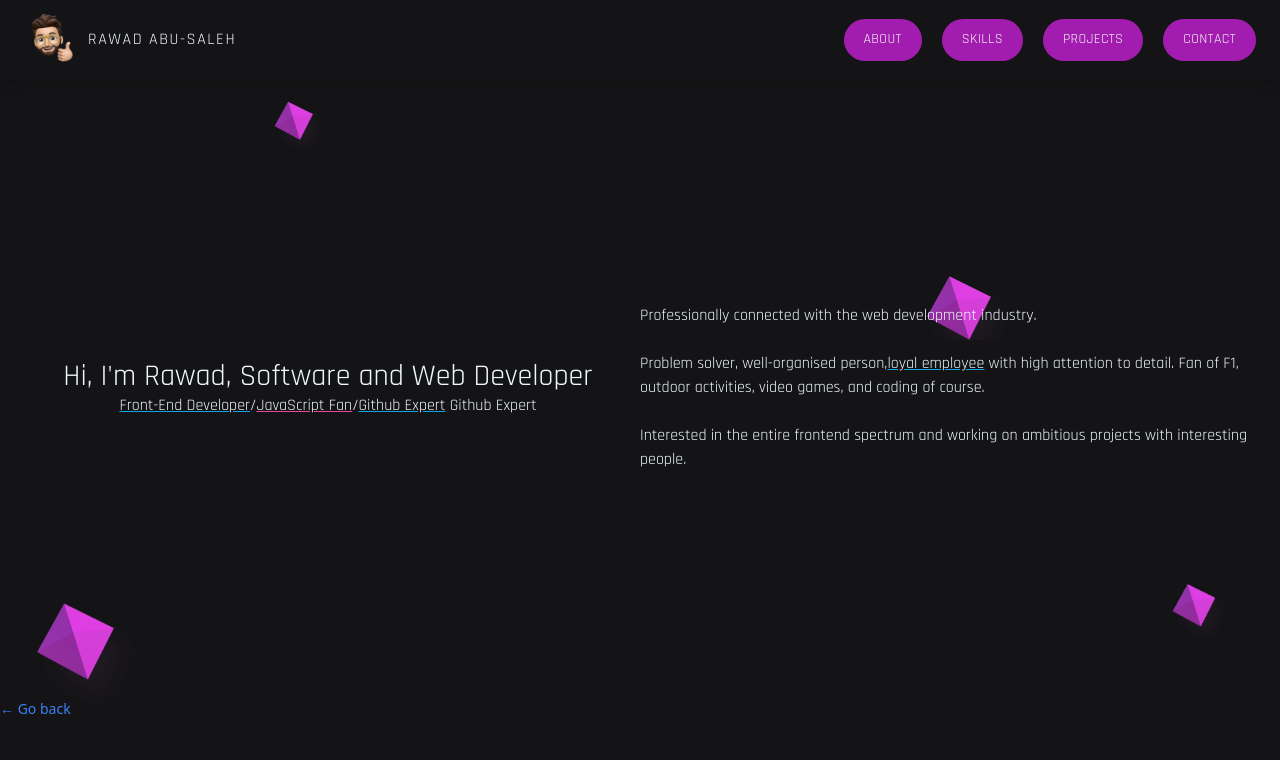
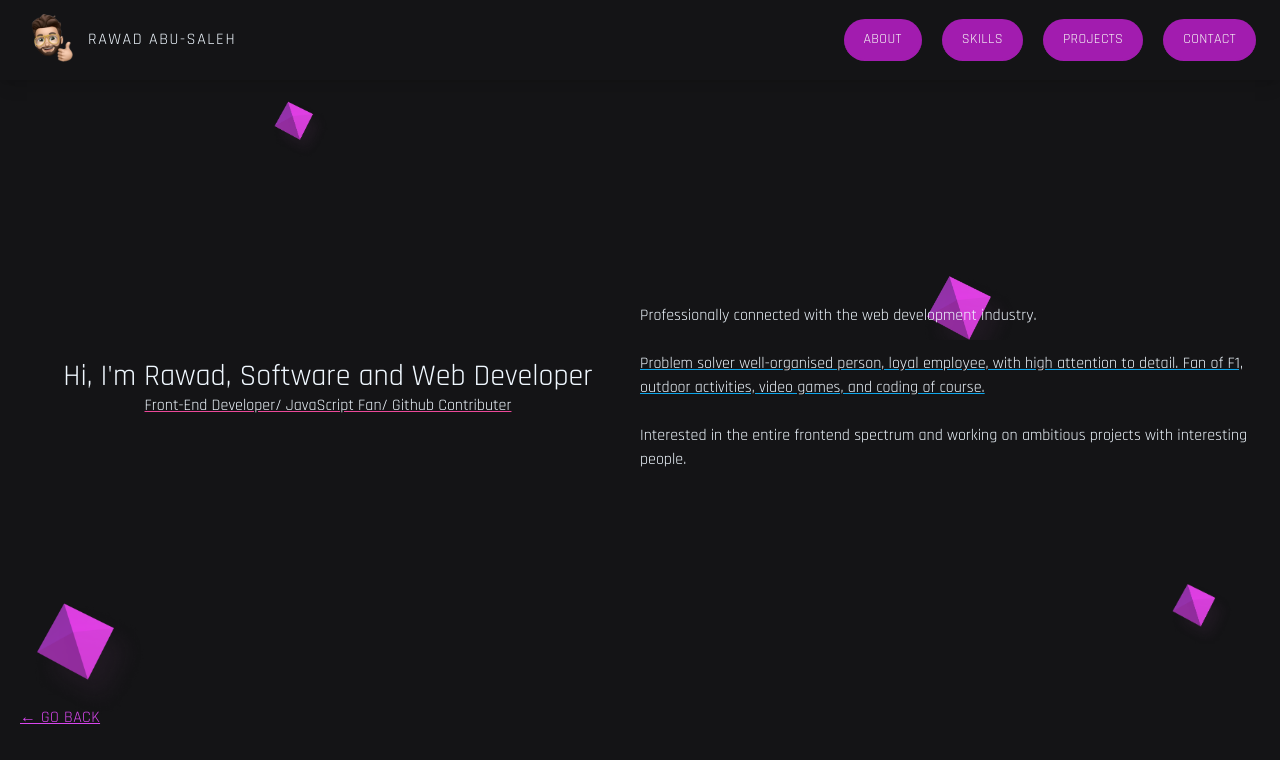
Before and after one commit to rawadabu/portfolio-rawad, a React (Vite) app in the folder portfolio/: page /about in a window 1280 px wide. Shown: the top 760 px of the page. Built offline with nearby package versions, Linux system fonts and the light colour scheme.

Commit message:
CSS manipulation

```diff
--- a/portfolio/src/features/about/About.jsx
+++ b/portfolio/src/features/about/About.jsx
@@ -11,20 +11,20 @@ function About() {
             Hi, I&apos;m Rawad, Software and Web Developer
           </h1>
           <h2>
-            <a className="underline decoration-sky-500">Front-End Developer</a>/
-            <a className="underline decoration-pink-500">JavaScript Fan</a>/
-            <a className="underline decoration-sky-500">Github Expert</a> Github
-            Expert
+            <a className="underline decoration-pink-500">
+              Front-End Developer/ JavaScript Fan/ Github Contributer
+            </a>
           </h2>
         </div>
         <div>
           Professionally connected with the web development industry.
           <br />
           <br />
-          Problem solver, well-organised person,
-          <a className="underline decoration-sky-500">loyal employee</a> with
-          high attention to detail. Fan of F1, outdoor activities, video games,
-          and coding of course.
+          <a className="underline decoration-sky-500">
+            Problem solver well-organised person, loyal employee, with high
+            attention to detail. Fan of F1, outdoor activities, video games, and
+            coding of course.
+          </a>
           <br />
           <br />
           Interested in the entire frontend spectrum and working on ambitious
--- a/portfolio/src/features/contact/Contact.jsx
+++ b/portfolio/src/features/contact/Contact.jsx
@@ -14,7 +14,7 @@ function Contact() {
   return (
     <div className="grid grid-cols-2 my-10 px-4 sm:py-32 lg:px-8 mx-auto text-center font-playpen">
       <div
-        className="flex flex-col items-center bg-center bg-no-repeat w-full h-96 relative bg-cover"
+        className="flex flex-col items-center bg-center bg-no-repeat w-full h-full relative bg-cover"
         style={{ backgroundImage: `url(${homeImage})` }}
       >
         <div className="flex flex-col items-center text-white">
@@ -48,7 +48,7 @@ function Contact() {
             <label className="sm:basis-40 ">Phone number</label>
             <div className="grow">
               <input
-                className="input w-full "
+                className="input w-full"
                 type="tel"
                 name="phone"
                 placeholder="Enter your number"
--- a/portfolio/src/features/projects/ProjectItem.jsx
+++ b/portfolio/src/features/projects/ProjectItem.jsx
@@ -6,10 +6,10 @@ function ProjectItem({ repo }) {
 
   return (
     <div
-      className="font-playpen  p-4 border border-gray-300 rounded-lg shadow-md sm:min-w-1/2 md:min-w-1/4 "
       key={id}
+      className="flex-shrink-0 p-8 border border-gray-300 rounded-lg shadow-md"
     >
-      <h2 className="text-xl mb-2">{name}</h2>
+      <h2 className="text-xl mb-2 font-bold">{name}</h2>
       <p className="text-gray-600">
         Language: {language === null ? "none" : language}
       </p>
@@ -19,8 +19,8 @@ function ProjectItem({ repo }) {
       <p className="text-gray-600">
         Visibility: {visibility === true ? "Private" : "Public"}
       </p>
-      <Button to={html_url} type="small">
-        Go to repo
+      <Button to={html_url} type="project">
+        Go to repo &gt;
       </Button>
     </div>
   );
--- a/portfolio/src/features/projects/Projects.jsx
+++ b/portfolio/src/features/projects/Projects.jsx
@@ -14,9 +14,9 @@ function Projects() {
         <div className="text-center grid place-items-center space-y-6 p-40 sm:my-16 font-playpen">
           <h1 className="text-3xl">Previous Projects</h1>
           <p>
-            I have built various different projects to fit different aspects of
-            the client&apos;s business. If you want to see more examples of my
-            work than the ones showcased in this site, please contact me!
+            I have built various different projects during my studies.
+            <br /> If you want to see more examples of my work than the ones
+            showcased in this site, please contact me!
           </p>
 
           <Button to="/projects" type="primary">
@@ -26,7 +26,7 @@ function Projects() {
       )}
       {location.pathname === "/projects" && (
         <>
-          <ul className="my-10 px-4 grid grid-cols-4 gap-6">
+          <ul className="flex gap-8 font-playpen py-44 px-4 overflow-x-auto">
             {repos.map((repo) => (
               <ProjectItem repo={repo} key={repo.id} />
             ))}
--- a/portfolio/src/features/skills/Skills.jsx
+++ b/portfolio/src/features/skills/Skills.jsx
@@ -13,7 +13,7 @@ import {
 
 function Skills() {
   return (
-    <div className="flex flex-col items-center my-10 px-4 gap-6 font-playpen">
+    <div className="flex flex-col items-center gap-6 font-playpen">
       <p className="text-center">
         <h1 className="text-3xl">
           A PROBLEM IS A CHANCE FOR YOU TO DO YOUR BEST.
@@ -24,8 +24,9 @@ function Skills() {
         </p>
         HTML, CSS, JS, building small and medium web applications with Angular
         or React, custom plugins, features, animations, and coding interactive
-        layouts. I have also full-stack developer experience with one of the
-        most popular open-source Company - Red Hat.
+        layouts.
+        <br /> I have also full-stack developer experience with one of the most
+        popular open-source Company - Red Hat.
         <p>
           Visit my{" "}
           <a
--- a/portfolio/src/ui/Button.jsx
+++ b/portfolio/src/ui/Button.jsx
@@ -7,8 +7,7 @@ function Button({ children, disabled, to, type }) {
     primary: base + " px-4 py-3 md:px-6 md:py-4",
     small: base + " px-4 py-2 md:px-5 md:py-2.5 text-xs",
     project:
-      base +
-      " px-4 py-2 md:px-5 md:py-2.5 text-xs text-fuchsia-500 bg-stone-900 underline",
+      "inline-block text-sm rounded-full hover:font-bold font-playpen uppercase tracking-wide text-stone-100 transition-colors duration-300 focus:outline-none disabled:cursor-not-allowed px-4 py-2 md:px-5 md:py-2.5 text-fuchsia-500 underline",
     navbar:
       base +
       " px-4 py-2 md:px-5 md:py-2.5 text-s hover:bg-white hover:text-fuchsia-700 border-fuchsia-700 bg-black border-b-2",
--- a/portfolio/src/ui/Home.jsx
+++ b/portfolio/src/ui/Home.jsx
@@ -13,9 +13,9 @@ function Home() {
     <>
       {/* Background Image */}
 
-      <div className="grid grid-cols-2 my-10 px-4 text-center sm:my-16 font-playpen p-40">
-        <div className="flex-col space-y-8">
-          <h1 className="mb-8 text-xl md:text-3xl uppercase">
+      <div className="grid grid-cols-2 my-10 px-4 text-center sm:my-16 font-playpen ">
+        <div className="flex-col space-y-8 p-44">
+          <h1 className="mb-8 text-xl md:text-3xl uppercase ">
             Software and web developer.
             <br />
           </h1>
@@ -29,7 +29,7 @@ function Home() {
           </Button>
         </div>
         <div
-          className="bg-center bg-no-repeat w-full h-96"
+          className="bg-center bg-no-repeat w-full h-[40rem]"
           style={{ backgroundImage: `url(${homeImage})` }}
         ></div>
       </div>
--- a/portfolio/src/ui/LinkButton.jsx
+++ b/portfolio/src/ui/LinkButton.jsx
@@ -3,7 +3,8 @@ import { Link, useNavigate } from "react-router-dom";
 
 function LinkButton({ children, to }) {
   const navigate = useNavigate();
-  const className = "text-sm text-blue-500 hover:text-blue-500 hover:underline";
+  const className =
+    "inline-block text-m rounded-full hover:font-bold font-playpen uppercase tracking-wide transition-colors duration-300 focus:outline-none disabled:cursor-not-allowed px-4 py-2 md:px-5 md:py-2.5 text-fuchsia-500 underline";
 
   if (to === "-1") {
     return (
```
